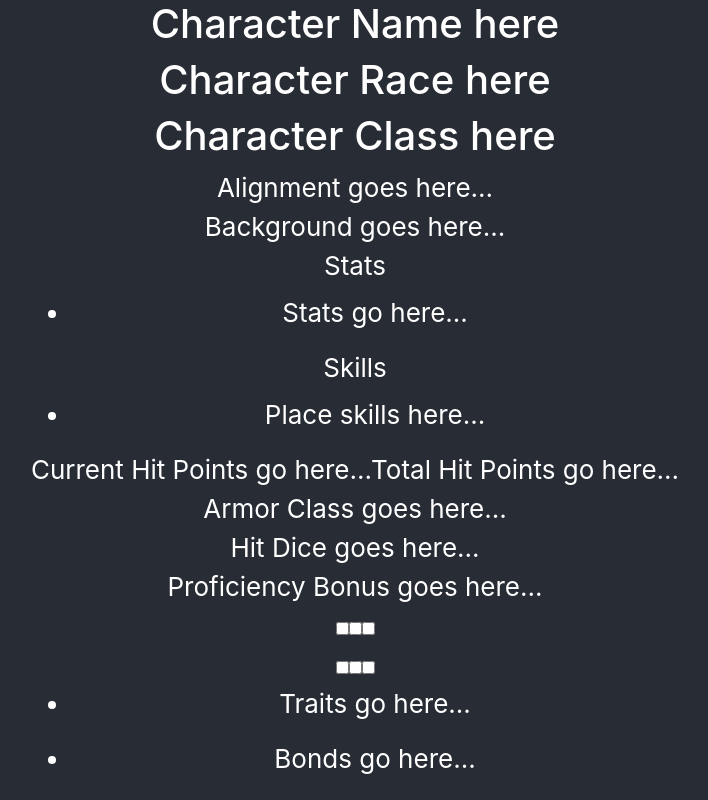
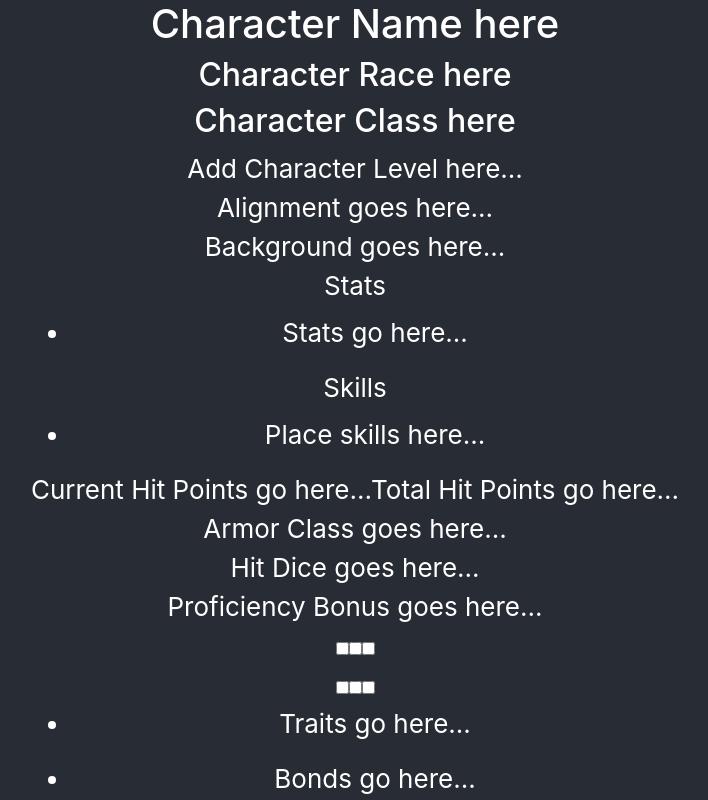
Before and after one commit to ryguy806/character-creator, a React (Create React App) app: page / in a window 1280 px wide. Shown: the top 800 px of the page, without its empty margins (285-993 px from the left). Built offline with nearby package versions, Linux system fonts and the light colour scheme.

Commit message:
Refactored character information.

```diff
--- a/src/components/character/Character.tsx
+++ b/src/components/character/Character.tsx
@@ -1,26 +1,18 @@
 import React, { Component } from 'react';
-import Name from './heading/Name';
-import Race from './heading/Race';
-import Class from './heading/Class';
 import Stats from './information/stat-block/Stats';
-import Alignment from './heading/Alignment'
-import Backgorund from './heading/BackGround'
 import Skills from './information/skill-block/Skills';
 import HealthBlock from './information/health-block/HealthBlock';
 import RolePlayBlock from './information/role-play-block/RolePlayBlock';
 import ArmorSet from '../equipment/armor/ArmorSet';
 import Items from '../equipment/items/Items';
 import Weapons from '../equipment/weapons/Weapons';
+import Heading from './heading/Heading';
 
 export default class Character extends Component {
     render(): JSX.Element {
         return (
             <div className="character">
-                <Name />
-                <Race />
-                <Class />
-                <Alignment />
-                <Backgorund />
+                <Heading />
                 <Stats />
                 <Skills />
                 <HealthBlock />
--- a/src/components/character/heading/Alignment.tsx
+++ b/src/components/character/heading/Alignment.tsx
@@ -5,7 +5,7 @@ export default class Alignment extends Component {
     render(): JSX.Element {
 
         return (
-            <div>
+            <div className="alignment">
                 <span>Alignment goes here...</span>
             </div>
         );
--- a/src/components/character/heading/BackGround.tsx
+++ b/src/components/character/heading/BackGround.tsx
@@ -5,7 +5,7 @@ export default class Background extends Component {
     render(): JSX.Element {
 
         return (
-            <div>
+            <div className="background">
                 <span>Background goes here...</span>
             </div>
         );
--- a/src/components/character/heading/Class.tsx
+++ b/src/components/character/heading/Class.tsx
@@ -6,7 +6,8 @@ export default class Class extends Component {
 
         return (
             <div className="class">
-                <h1>Character Class here</h1>
+                <h2>Character Class here</h2>
+                <span>Add Character Level here...</span>
             </div>
         );
     }
--- /dev/null
+++ b/src/components/character/heading/Heading.tsx
@@ -0,0 +1,20 @@
+import React, { Component } from 'react';
+import Class from './Class';
+import Race from './Race';
+import Name from './Name';
+import Alignment from './Alignment';
+import Background from './BackGround';
+
+export default class Heading extends Component {
+    render(): JSX.Element {
+        return (
+            <div className="heading">
+                <Name />
+                <Race />
+                <Class />
+                <Alignment />
+                <Background />
+            </div>
+        );
+    }
+}
--- a/src/components/character/heading/Race.tsx
+++ b/src/components/character/heading/Race.tsx
@@ -6,7 +6,7 @@ export default class Race extends Component {
 
         return (
             <div className="race">
-                <h1>Character Race here</h1>
+                <h2>Character Race here</h2>
             </div>
         );
     }
```
